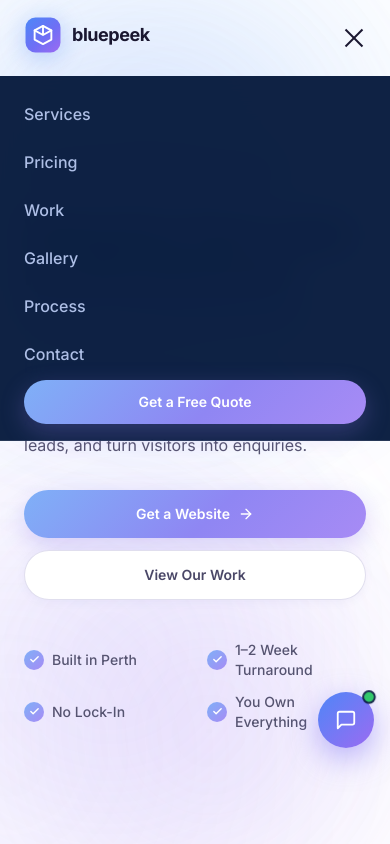
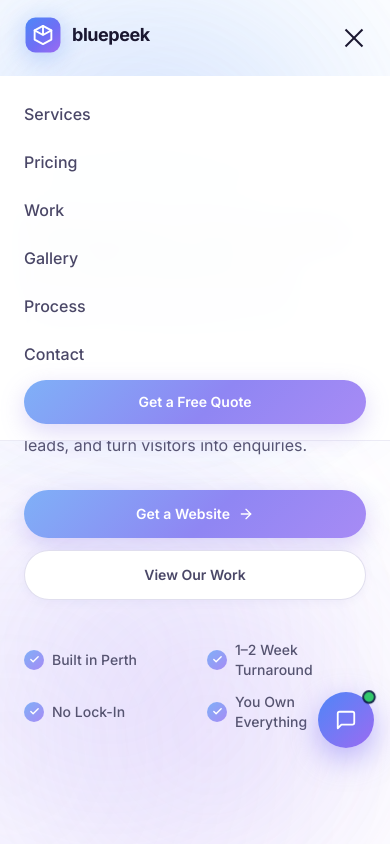
Before and after one commit to zachcolvillez-stack/bluepeek-website, a Next.js app: page / in a window 390 px wide. Both pictures are taken after a click on the button 354 px from the left and 38 px from the top of the page. Shown: the top 844 px of the page. Built offline with nearby package versions, Linux system fonts and the light colour scheme.

Commit message:
auto-save: Nav.jsx

```diff
--- a/components/Nav.jsx
+++ b/components/Nav.jsx
@@ -72,10 +72,10 @@ export default function Nav({ onNavigate, currentScene }) {
       {/* Mobile menu */}
       {menuOpen && (
         <div className="md:hidden px-6 py-4 space-y-1"
-          style={{ background: 'rgba(8,27,62,0.97)', backdropFilter: 'blur(18px)', borderBottom: '1px solid rgba(255,255,255,0.10)' }}>
+          style={{ background: 'rgba(255,255,255,0.98)', backdropFilter: 'blur(18px)', borderBottom: '1px solid rgba(99,91,168,0.12)' }}>
           {links.map(l => (
             <a key={l.label} href={l.href || `#${l.id}`} onClick={l.href ? () => setMenuOpen(false) : (e) => handleClick(e, l.id)}
-              className="block py-2.5 font-medium transition-colors" style={{ color: '#aebfe6' }}>
+              className="block py-2.5 font-medium transition-colors" style={{ color: '#4a4767' }}>
               {l.label}
             </a>
           ))}
```
